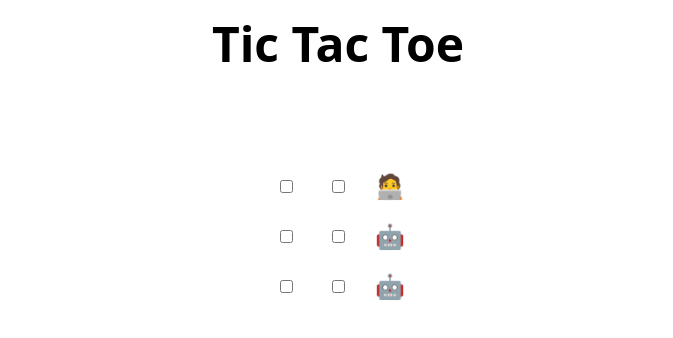
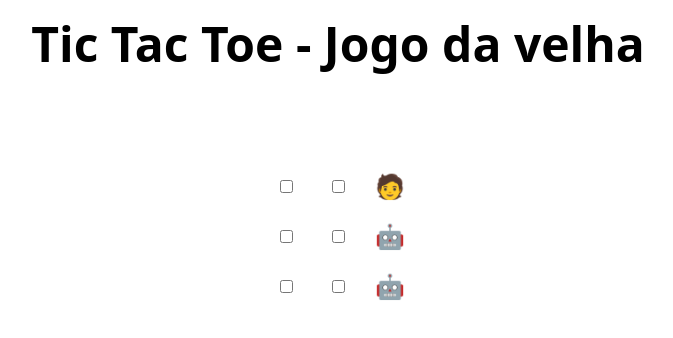
Before and after one commit to MatheusCampagnolo/skills-review-pull-requests, a plain HTML site: page index.html in a window 1280 px wide. Both pictures are taken after a click on the checkbox 692 px from the left and 186 px from the top of the page. Shown: the whole page, without its empty margins (302-975 px from the left). Drawn offline with Linux system fonts and the light colour scheme.

Commit message:
Some modifications in human emoji and the title

```diff
--- a/index.html
+++ b/index.html
@@ -27,7 +27,7 @@
   }
 </style>
 
-<h1>Tic Tac Toe</h1>
+<h1>Tic Tac Toe - Jogo da velha</h1>
 
 <table>
   <tr>
@@ -47,7 +47,7 @@
   </tr>
 </table>
 
-<h2 hidden>Game over!😈 refresh to play again (F5)🤖!</h2>
+<h2 hidden>😈 Game over! refresh to play again (F5)🤖!</h2>
 
 <script>
   // Initialization
@@ -76,7 +76,7 @@
     )
   );
   const gameOver = document.querySelector("h2");
-  const HUMAN = "🧑‍💻";
+  const HUMAN = "🧑";
   const ROBOT = "🤖";
 
   // Decide who goes first
```
